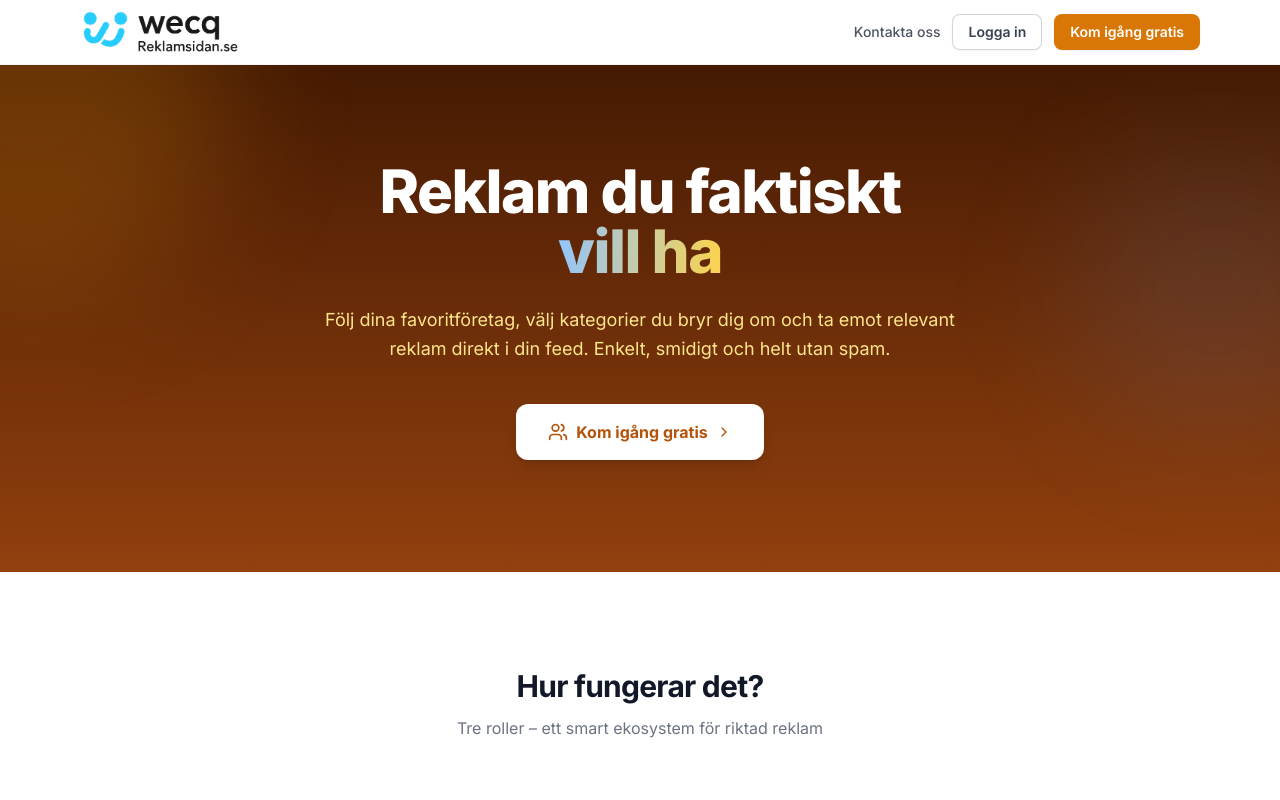
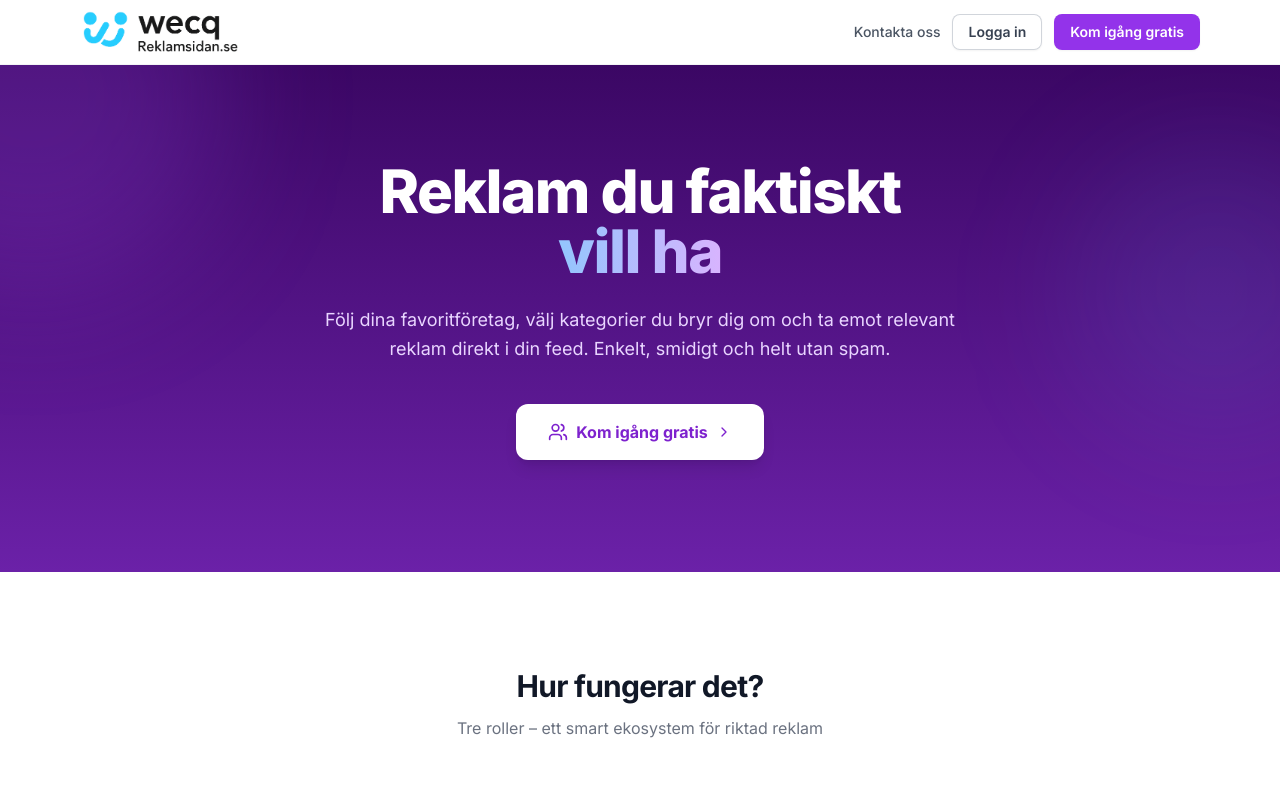
Before and after one commit to JayJaspen/reklamsidan, a Next.js app: page / in a window 1280 px wide. Shown: the top 800 px of the page. Built offline with nearby package versions, Linux system fonts and the light colour scheme; no server answers.

Commit message:
Change primary color to purple/violet - premium feel

```diff
--- a/tailwind.config.js
+++ b/tailwind.config.js
@@ -9,17 +9,17 @@ module.exports = {
     extend: {
       colors: {
         primary: {
-          50:  '#fffbeb',
-          100: '#fef3c7',
-          200: '#fde68a',
-          300: '#fcd34d',
-          400: '#fbbf24',
-          500: '#f59e0b',
-          600: '#d97706',
-          700: '#b45309',
-          800: '#92400e',
-          900: '#78350f',
-          950: '#451a03',
+          50:  '#faf5ff',
+          100: '#f3e8ff',
+          200: '#e9d5ff',
+          300: '#d8b4fe',
+          400: '#c084fc',
+          500: '#a855f7',
+          600: '#9333ea',
+          700: '#7e22ce',
+          800: '#6b21a8',
+          900: '#581c87',
+          950: '#3b0764',
         },
       },
       fontFamily: {
```
